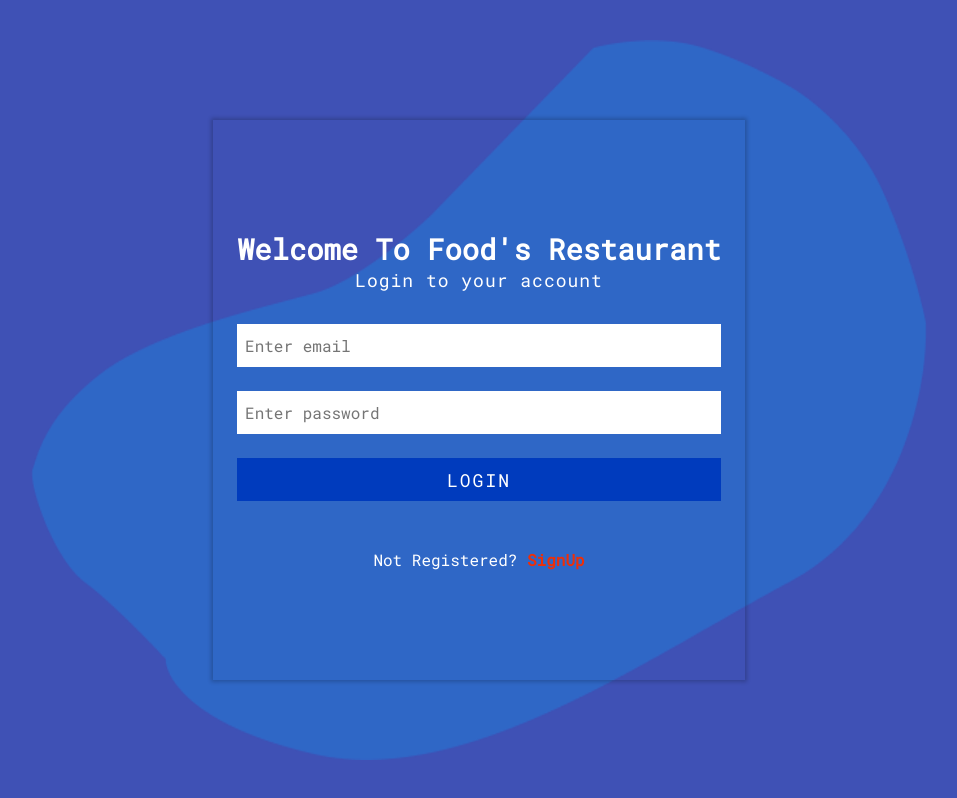
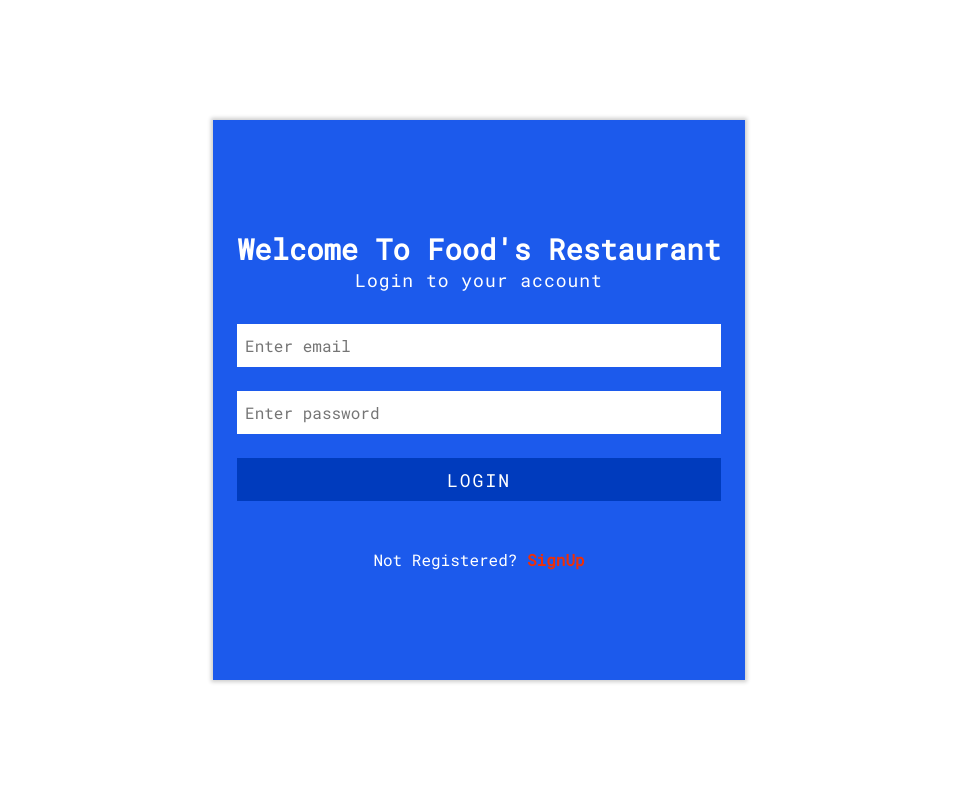
Before and after one commit to saquibhayat26/Food-Restaurant, a React (Create React App) app: page /login in a window 1280 px wide. Shown: the whole page, without its empty margins (161-1118 px from the left). Built offline with nearby package versions, Linux system fonts and the light colour scheme.

Commit message:
login signup background changed

```diff
--- a/src/Pages/Login/Login.css
+++ b/src/Pages/Login/Login.css
@@ -5,17 +5,11 @@
   display: flex;
   align-items: center;
   justify-content: center;
-  background-color: #3f51b5;
-}
-
-.Login img {
-  position: absolute;
-  width: 70%;
-  height: 90%;
-  opacity: 0.4;
+  background-color: #ffffff7a;
 }
 
 .Login__wrapper {
+  background-color: #1c5aec;
   padding: 1.5rem;
   max-width: 80%;
   min-height: 70vh;
--- a/src/Pages/Login/Login.jsx
+++ b/src/Pages/Login/Login.jsx
@@ -2,10 +2,6 @@ import React from "react";
 import "./Login.css";
 
 import { Link, useNavigate } from "react-router-dom";
-
-import vector1 from "./../../assets/Vector1.png";
-
-import { useForm } from "react-hook-form";
 
 const Login = ({ signup, setSignup }) => {
   const navigate = useNavigate();
@@ -18,7 +14,6 @@ const Login = ({ signup, setSignup }) => {
 
   return (
     <div className="Login">
-      <img src={vector1} alt="vector1" />
       <div className="Login__wrapper">
         <div className="Login__top">
           <h2>Welcome To Food's Restaurant</h2>
--- a/src/Pages/Signup/Signup.css
+++ b/src/Pages/Signup/Signup.css
@@ -5,17 +5,11 @@
   display: flex;
   align-items: center;
   justify-content: center;
-  background-color: #3f51b5;
-}
-
-.signup img {
-  position: absolute;
-  width: 70%;
-  height: 90%;
-  opacity: 0.4;
+  background-color: #ffffff;
 }
 
 .signup__wrapper {
+  background-color: #1c5aec;
   padding: 1.5rem;
   max-width: 80%;
   min-height: 70vh;
--- a/src/Pages/Signup/Signup.jsx
+++ b/src/Pages/Signup/Signup.jsx
@@ -4,8 +4,6 @@ import "./Signup.css";
 import { Link, useNavigate } from "react-router-dom";
 
 import { useForm } from "react-hook-form";
-
-import vector1 from "./../../assets/Vector1.png";
 
 const Signup = () => {
   const {
@@ -23,7 +21,6 @@ const Signup = () => {
 
   return (
     <div className="signup">
-      <img src={vector1} alt="signup" />
       <div className="signup__wrapper" alt="vector1">
         <div className="signup__top">
           <h2>Welcome To Food's Restaurant</h2>
```
Also changed, not shown: src/assets/Vector1.png (deleted).
